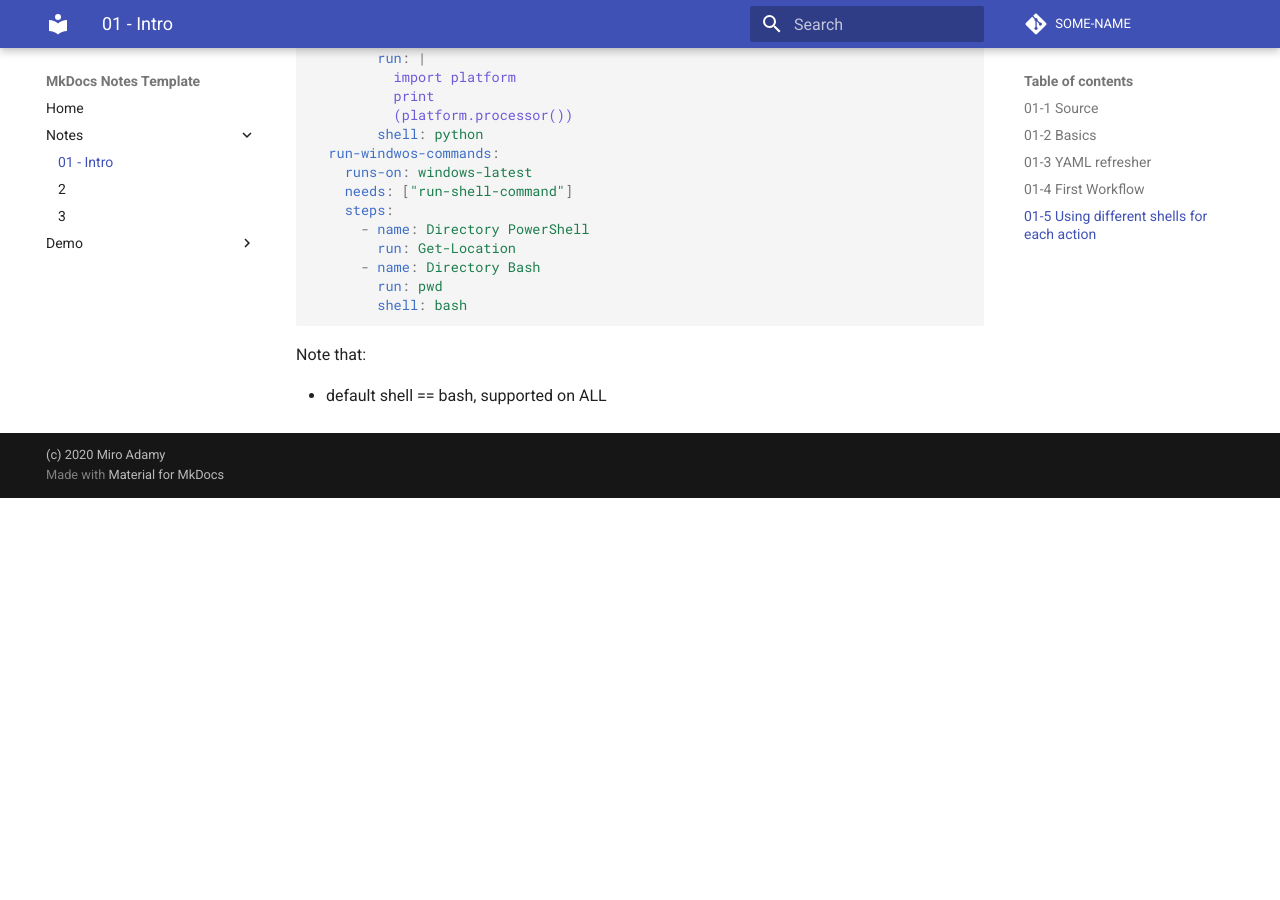
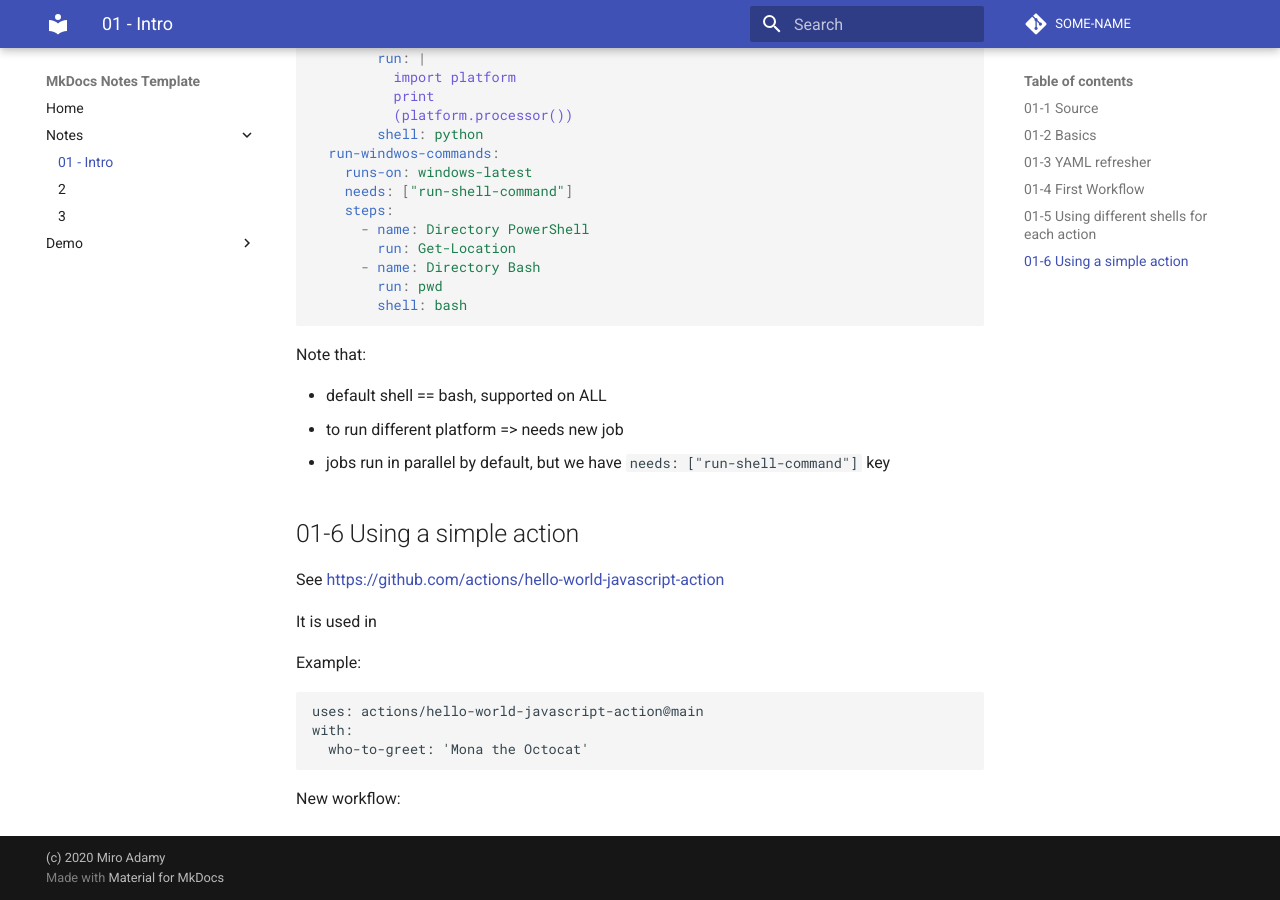
Before and after one commit to miroadamy-practice/notes-github-actions, an MkDocs documentation site: the page built from docs/section-01.md, in a window 1280 px wide and 900 px high, scrolled down 4887 px. Built offline with MkDocs 1.6.1 and Material for MkDocs 9.7.7, drawn with Linux system fonts in a browser that asks for light colours; comment, search, counter and statistics services are not loaded; before the commit the page ends 5385 px from its top, so only the background shows below that.

Commit message:
Started Using Simple Action

````diff
--- a/docs/section-01.md
+++ b/docs/section-01.md
@@ -199,3 +199,22 @@ jobs:
 Note that:
 
 * default shell == bash, supported on ALL
+* to run different platform => needs new job
+* jobs run in parallel by default, but we have `needs: ["run-shell-command"]` key
+
+
+## 01-6 Using a simple action
+
+See https://github.com/actions/hello-world-javascript-action
+
+It is used in
+
+Example:
+
+```
+uses: actions/hello-world-javascript-action@main
+with:
+  who-to-greet: 'Mona the Octocat'
+```
+
+New workflow:
````
